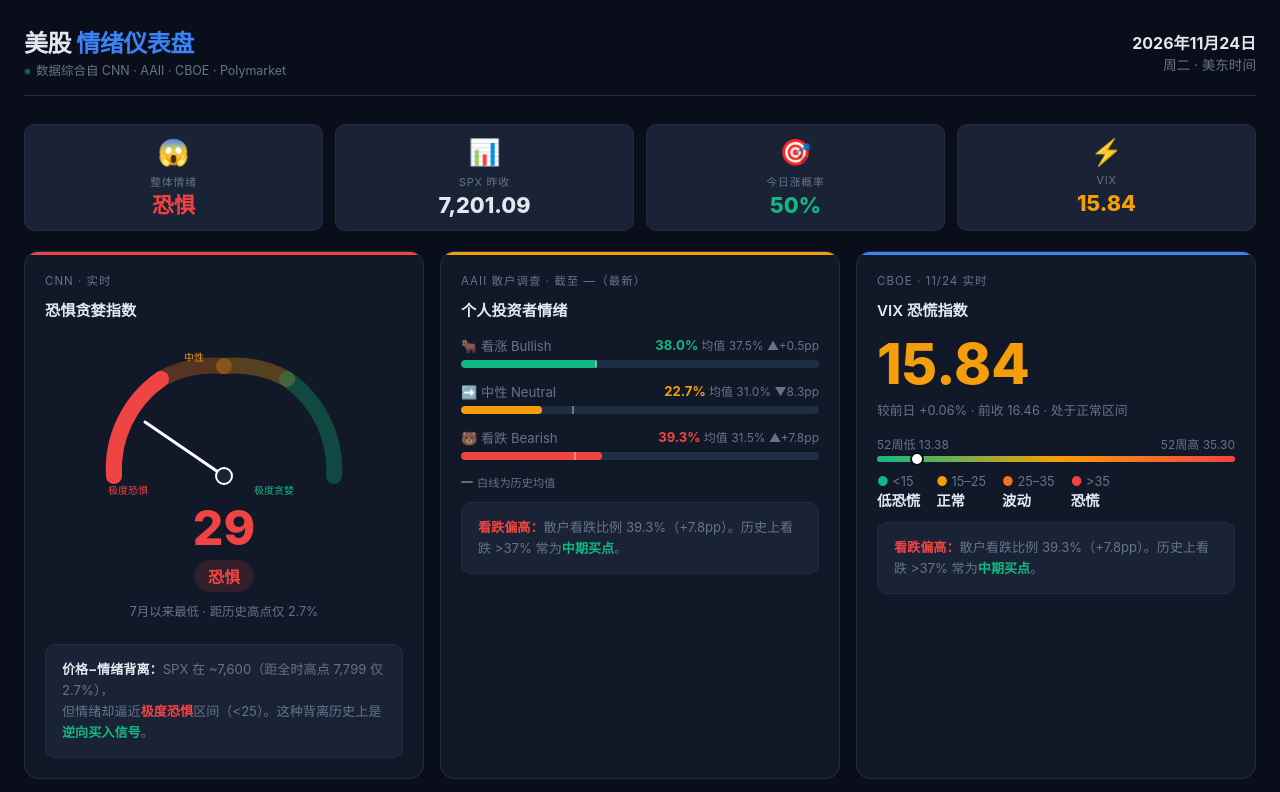
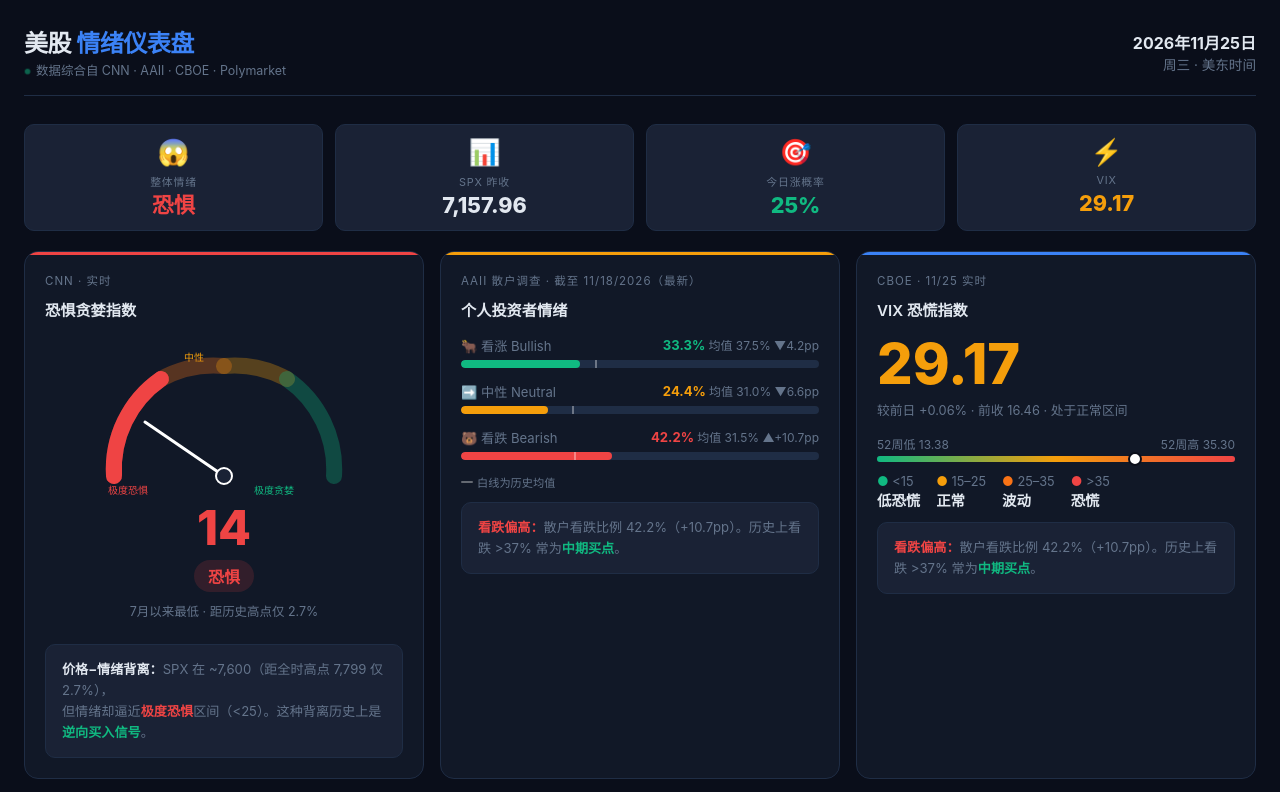
Before and after one commit to chenfei0710-source/us-sentiment-dashboard, a plain HTML site: page index.html in a window 1280 px wide. Shown: the top 792 px of the page. Drawn offline with nearby package versions, Linux system fonts and the light colour scheme.

Commit message:
盘前自动更新 2026-11-25

```diff
--- a/index.html
+++ b/index.html
@@ -340,8 +340,8 @@
     </div>
   </div>
   <div class="date">
-    <strong>2026年11月24日</strong>
-    周二 · 美东时间
+    <strong>2026年11月25日</strong>
+    周三 · 美东时间
   </div>
 </div>
 
@@ -355,17 +355,17 @@
   <div class="summary-card">
     <div class="summary-icon">📊</div>
     <div class="summary-label">SPX 昨收</div>
-    <div class="summary-val">7,201.09</div>
+    <div class="summary-val">7,157.96</div>
   </div>
   <div class="summary-card">
     <div class="summary-icon">🎯</div>
     <div class="summary-label">今日涨概率</div>
-    <div class="summary-val" style="color:var(--green);">50%</div>
+    <div class="summary-val" style="color:var(--green);">25%</div>
   </div>
   <div class="summary-card">
     <div class="summary-icon">⚡</div>
     <div class="summary-label">VIX</div>
-    <div class="summary-val" style="color:var(--yellow);">15.84</div>
+    <div class="summary-val" style="color:var(--yellow);">29.17</div>
   </div>
 </div>
 
@@ -398,7 +398,7 @@
         <text x="100" y="15" fill="#f59e0b" font-size="10" font-family="sans-serif" text-anchor="middle">中性</text>
         <text x="200" y="148" fill="#10b981" font-size="10" font-family="sans-serif" text-anchor="end">极度贪婪</text>
       </svg>
-      <div class="gauge-value" style="color:var(--red);" id="fg-num">29</div>
+      <div class="gauge-value" style="color:var(--red);" id="fg-num">14</div>
       <div><span class="gauge-label fear">恐惧</span></div>
       <div class="gauge-sub">7月以来最低 · 距历史高点仅 2.7%</div>
     </div>
@@ -410,50 +410,50 @@
 
   <!-- AAII -->
   <div class="card yellow col-4">
-    <div class="card-label">AAII 散户调查 · 截至 —（最新）</div>
+    <div class="card-label">AAII 散户调查 · 截至 11/18/2026（最新）</div>
     <div class="card-title">个人投资者情绪</div>
     <div class="aaii-bars">
       <div class="bar-row">
         <div class="bar-row-head">
           <span class="name">🐂 看涨 Bullish</span>
-          <span class="val" style="color:var(--green);">38.0% <span style="color:var(--muted);font-size:0.75rem;font-weight:400">均值 37.5% ▲+0.5pp</span></span>
+          <span class="val" style="color:var(--green);">33.3% <span style="color:var(--muted);font-size:0.75rem;font-weight:400">均值 37.5% ▼4.2pp</span></span>
         </div>
         <div class="bar-track">
-          <div class="bar-fill" style="width:38.0%;background:var(--green);"></div>
+          <div class="bar-fill" style="width:33.3%;background:var(--green);"></div>
           <div class="bar-avg-line" style="left:37.5%"></div>
         </div>
       </div>
       <div class="bar-row">
         <div class="bar-row-head">
           <span class="name">➡️ 中性 Neutral</span>
-          <span class="val" style="color:var(--yellow);">22.7% <span style="color:var(--muted);font-size:0.75rem;font-weight:400">均值 31.0% ▼8.3pp</span></span>
+          <span class="val" style="color:var(--yellow);">24.4% <span style="color:var(--muted);font-size:0.75rem;font-weight:400">均值 31.0% ▼6.6pp</span></span>
         </div>
         <div class="bar-track">
-          <div class="bar-fill" style="width:22.7%;background:var(--yellow);"></div>
+          <div class="bar-fill" style="width:24.4%;background:var(--yellow);"></div>
           <div class="bar-avg-line" style="left:31%"></div>
         </div>
       </div>
       <div class="bar-row">
         <div class="bar-row-head">
           <span class="name">🐻 看跌 Bearish</span>
-          <span class="val" style="color:var(--red);">39.3% <span style="color:var(--muted);font-size:0.75rem;font-weight:400">均值 31.5% ▲+7.8pp</span></span>
+          <span class="val" style="color:var(--red);">42.2% <span style="color:var(--muted);font-size:0.75rem;font-weight:400">均值 31.5% ▲+10.7pp</span></span>
         </div>
         <div class="bar-track">
-          <div class="bar-fill" style="width:39.3%;background:var(--red);"></div>
+          <div class="bar-fill" style="width:42.2%;background:var(--red);"></div>
           <div class="bar-avg-line" style="left:31.5%"></div>
         </div>
       </div>
     </div>
     <div class="avg-note"><span class="avg-dash"></span> 白线为历史均值</div>
     <div class="insight-box" style="margin-top:12px;">
-      <strong style="color:var(--red);">看跌偏高：</strong>散户看跌比例 39.3%（+7.8pp）。历史上看跌 &gt;37% 常为<strong style="color:var(--green);">中期买点</strong>。</div>
+      <strong style="color:var(--red);">看跌偏高：</strong>散户看跌比例 42.2%（+10.7pp）。历史上看跌 &gt;37% 常为<strong style="color:var(--green);">中期买点</strong>。</div>
   </div>
 
   <!-- VIX -->
   <div class="card blue col-4">
-    <div class="card-label">CBOE · 11/24 实时</div>
+    <div class="card-label">CBOE · 11/25 实时</div>
     <div class="card-title">VIX 恐慌指数</div>
-    <div class="vix-big" style="color:var(--yellow);">15.84</div>
+    <div class="vix-big" style="color:var(--yellow);">29.17</div>
     <div style="font-size:0.8rem;color:var(--muted);margin-bottom:12px;">较前日 +0.06% · 前收 16.46 · 处于正常区间</div>
 
     <div class="range-wrap">
@@ -465,7 +465,7 @@
         <!-- Gradient track -->
         <div class="range-fill" style="width:100%;background:linear-gradient(90deg,var(--green),var(--yellow),var(--red));"></div>
         <!-- Marker at (16.47-13.38)/(35.30-13.38) = 14.1% -->
-        <div class="range-marker" style="left:11.2%;background:white;"></div>
+        <div class="range-marker" style="left:72.0%;background:white;"></div>
       </div>
     </div>
 
@@ -477,7 +477,7 @@
     </div>
 
     <div class="insight-box" style="margin-top:12px;">
-      <strong style="color:var(--red);">看跌偏高：</strong>散户看跌比例 39.3%（+7.8pp）。历史上看跌 &gt;37% 常为<strong style="color:var(--green);">中期买点</strong>。</div>
+      <strong style="color:var(--red);">看跌偏高：</strong>散户看跌比例 42.2%（+10.7pp）。历史上看跌 &gt;37% 常为<strong style="color:var(--green);">中期买点</strong>。</div>
   </div>
 
   <!-- Polymarket -->
@@ -687,7 +687,7 @@
 
 <div class="footer">
   <span>数据来源：CNN Fear & Greed Index · AAII Sentiment Survey · CBOE VIX · Polymarket</span>
-  <span>仅供参考，不构成投资建议 · 更新时间：2026-11-24 22:37 ET</span>
+  <span>仅供参考，不构成投资建议 · 更新时间：2026-11-25 13:25 ET</span>
 </div>
 
 <script src="https://cdn.jsdelivr.net/npm/chart.js@4.4.0/dist/chart.umd.min.js"></script>
@@ -699,8 +699,8 @@
   // 真实历史数据（来源：Yahoo Finance / Investing.com）
   // 真实历史数据（来源：Yahoo Finance / Investing.com）
   const labels  = ["9/18", "9/21", "9/22", "9/23", "9/25", "9/28", "9/29", "9/30", "10/12", "10/13", "10/14", "10/15", "10/16", "10/19", "10/21", "10/22", "10/27", "10/28", "10/30", "11/2", "11/3", "11/4", "11/5", "11/6", "11/7", "11/9", "11/10", "11/11", "11/12", "11/13", "11/14", "11/16", "11/17", "11/18", "11/19", "11/20", "11/21", "11/23", "11/24", "11/25"];
-  const fg      = [29, 29, 34, 35, 36, 37, 34, null, 45, 46, 45, 30, 32, 20, null, 29, 28, 34, 34, 26, 20, 28, 21, 25, null, 32, 34, 37, 43, 37, null, 34, 24, 24, 25, 12, null, 18, 17, null];
-  const vix     = [15.84, 15.84, 14.81, 14.81, 14.81, 16.22, 16.06, null, 15.84, 15.84, 15.22, 15.22, 15.22, 15.22, null, 15.84, 15.84, 15.84, 15.84, 19.57, 20.54, 17.18, 27.75, 23.79, null, 20.16, 21.0, 17.88, 17.45, 20.28, null, 21.68, 25.48, 25.29, 24.74, 30.35, null, 26.62, 27.02, null];
+  const fg      = [29, 29, 34, 35, 36, 37, 34, null, 45, 46, 45, 30, 32, 20, null, 29, 28, 34, 34, 26, 20, 28, 21, 25, null, 32, 34, 37, 43, 37, null, 34, 24, 24, 25, 12, null, 18, 17, 14];
+  const vix     = [15.84, 15.84, 14.81, 14.81, 14.81, 16.22, 16.06, null, 15.84, 15.84, 15.22, 15.22, 15.22, 15.22, null, 15.84, 15.84, 15.84, 15.84, 19.57, 20.54, 17.18, 27.75, 23.79, null, 20.16, 21.0, 17.88, 17.45, 20.28, null, 21.68, 25.48, 25.29, 24.74, 30.35, null, 26.62, 27.02, 29.17];
   const spxChg  = [0.26, 0.0, 0.0, 0.0, 0.0, 0.51, -0.77, -0.17, 0.0, 0.0, -0.02, 0.0, 0.0, 0.0, 0.0, 0.0, 0.0, 0.0, 0.0, -1.82, -0.51, 0.36, 1.58, -4.36, 0.31, 2.29, 2.35, -0.38, 1.31, -0.35, -0.4, -1.47, -1.92, -1.03, -0.23, -2.02, -3.7, 4.54, 4.73, -0.5];
 
   const ctx = document.getElementById('sentimentChart');
@@ -817,7 +817,7 @@ function animateValue(el, start, end, duration) {
   requestAnimationFrame(step);
 }
 const fgNum = document.getElementById('fg-num');
-if (fgNum) animateValue(fgNum, 0, 29, 1200);
+if (fgNum) animateValue(fgNum, 0, 14, 1200);
 
 // Animate bar fills
 document.querySelectorAll('.bar-fill').forEach(bar => {
```
Also changed, not shown: status.json (+7 -7 lines), us_sentiment_history.json (+9 -1 lines).
